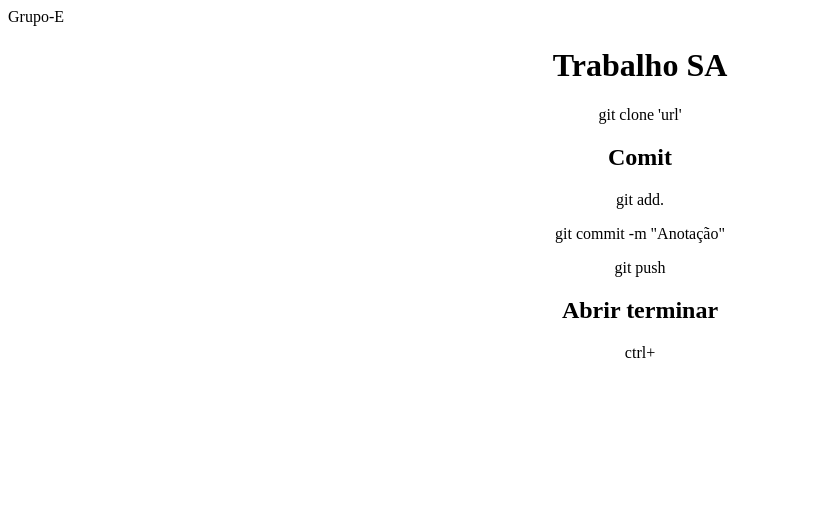
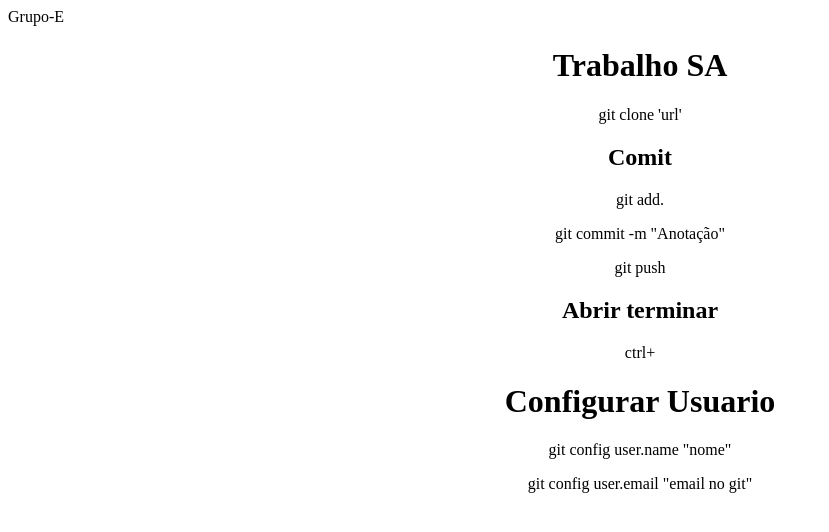
Before and after one commit to gabrielmrco/Grupo-E, a plain HTML site: page index.html in a window 1280 px wide. Shown: the whole page, without its empty margins (0-829 px from the left). Drawn offline with Linux system fonts and the light colour scheme.

Commit message:
Arrumando

```diff
--- a/index.html
+++ b/index.html
@@ -13,6 +13,11 @@
 
       <h2>Abrir terminar</h2>
       <p>ctrl+</p>
+
+      <h1>Configurar Usuario</h1>
+      <p>git config user.name "nome"</p>
+      <p>git config user.email "email no git"</p>
+
     </center>
   </body>
 </html>
```
